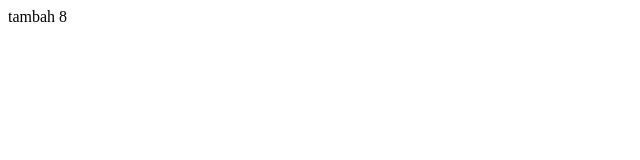
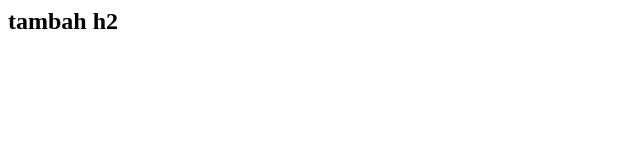
Before and after one commit to setiawan9220940305/repo-1, a plain HTML site: page index.html in a window 1280 px wide. Shown: the whole page, without its empty margins (0-640 px from the left). Drawn offline with Linux system fonts and the light colour scheme.

Commit message:
tambah di dev

```diff
--- a/index.html
+++ b/index.html
@@ -1 +1 @@
-<p> tambah 8</p>
+<h2>tambah h2</h2>
```
